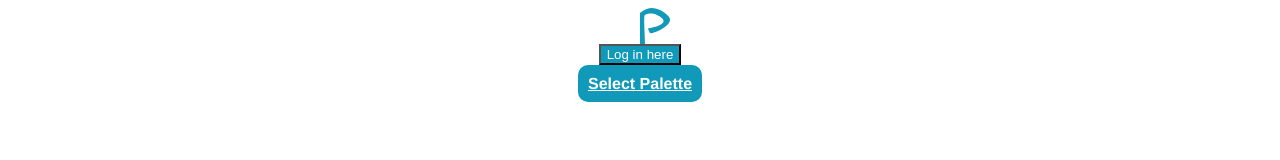
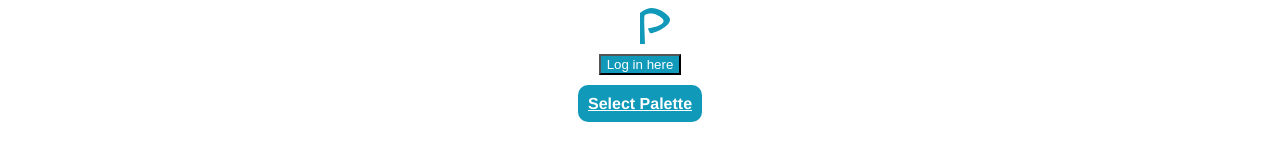
Before and after one commit to Kaychub/authenticate-creative, a Vue app in the folder front-end/: page /Select in a window 1280 px wide. Shown: the top 160 px of the page. Built offline with nearby package versions, Linux system fonts and the light colour scheme; no server answers.

Commit message:
Log in button more appealing

```diff
--- a/front-end/src/App.vue
+++ b/front-end/src/App.vue
@@ -9,7 +9,7 @@
         </div>
       </div>
     </div>
-    <div v-if='!this.$root.$data.user && this.$route.name != "Login"'>
+    <div class='log-in-here' v-if='!this.$root.$data.user && this.$route.name != "Login"'>
       <button @click='goToLogin()'>Log in here</button>
     </div>
     <div v-else-if='!this.$root.$data.user'>
@@ -128,6 +128,10 @@ img {
   border-bottom-right-radius: 10px;
 }
 
+.log-in-here {
+  margin: 10px 0;
+}
+
 @media (max-width:500px) {
   .other-nav {
     display: flex;
```
